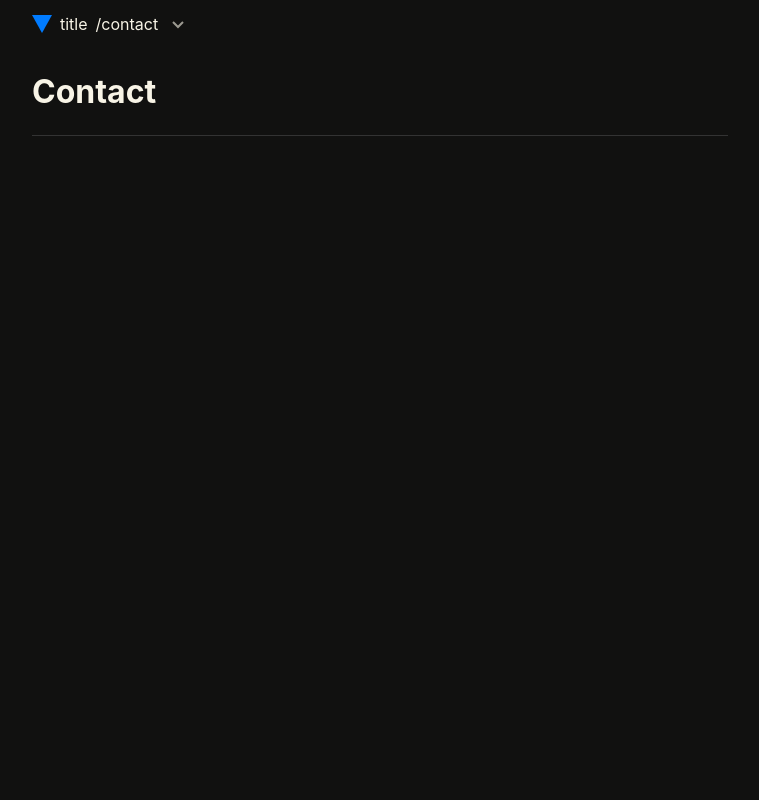
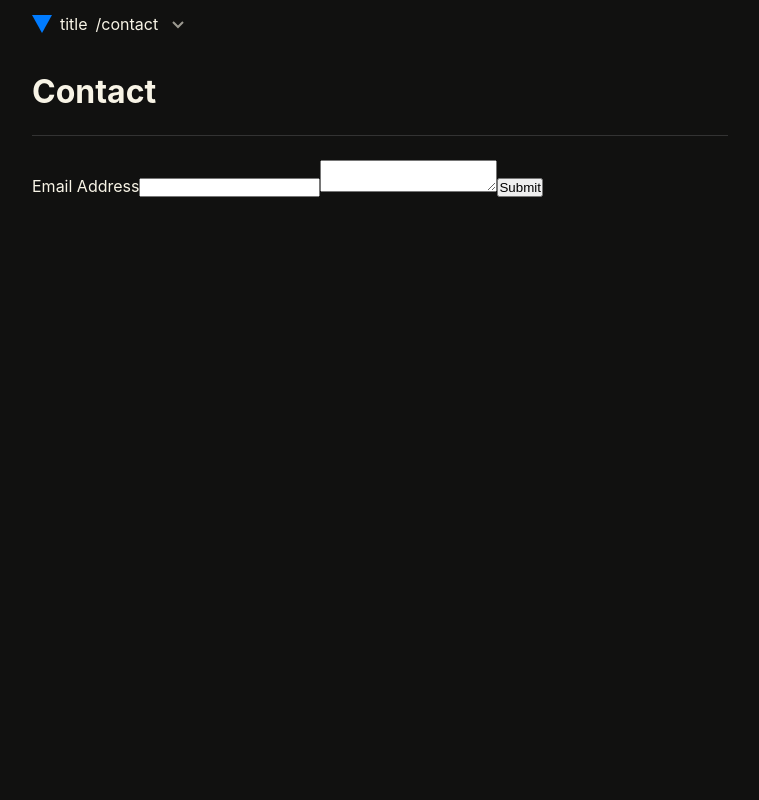
Before and after one commit to ark9f/myblog, a Next.js app: page /contact in a window 1280 px wide. Shown: the top 800 px of the page, without its empty margins (260-1019 px from the left). Built offline with nearby package versions, Linux system fonts and the light colour scheme.

Commit message:
create contact-form

```diff
--- a/package.json
+++ b/package.json
@@ -9,6 +9,7 @@
     "lint": "next lint"
   },
   "dependencies": {
+    "@formspree/react": "^2.3.0",
     "gray-matter": "^4.0.3",
     "next": "12.1.6",
     "raw-loader": "^4.0.2",
--- a/src/pages/contact.js
+++ b/src/pages/contact.js
@@ -1,10 +1,48 @@
 import Layout from "../components/layout"
 import styles from "../styles/contact.module.scss"
+import { useForm, ValidationError } from '@formspree/react';
+
+const ContactForm = () => {
+  const [state, handleSubmit] = useForm("xeqnbdpb");
+  if (state.succeeded) {
+      return <p>Thank you for your email!</p>;
+  }
+  return (
+      <form onSubmit={handleSubmit}>
+      <label htmlFor="email">
+        Email Address
+      </label>
+      <input
+        id="email"
+        type="email"
+        name="email"
+      />
+      <ValidationError
+        prefix="Email"
+        field="email"
+        errors={state.errors}
+      />
+      <textarea
+        id="message"
+        name="message"
+      />
+      <ValidationError
+        prefix="Message"
+        field="message"
+        errors={state.errors}
+      />
+      <button type="submit" disabled={state.submitting}>
+        Submit
+      </button>
+    </form>
+  );
+}
 
 const Contact = () => {
   return (
   <Layout headerType="s">
     <h1 className={styles.title}>Contact</h1>
+    <ContactForm />
   </Layout>
   )
 }
```
Also changed, not shown: 1 other file (tests, documents, lock files or other folders).
